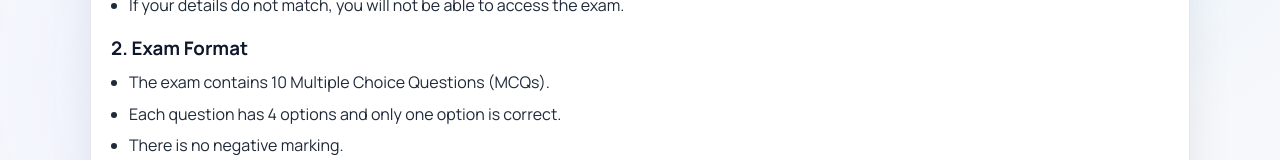
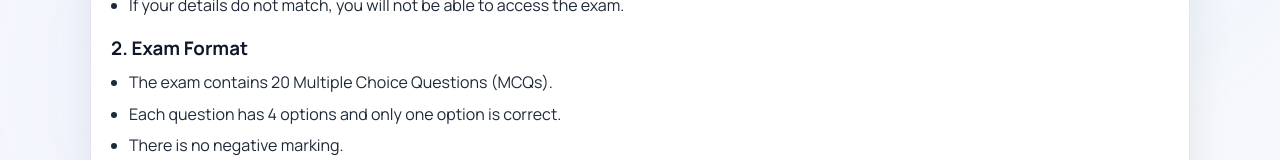
Before and after one commit to qfareapp/exam-platform, a React app in the folder frontend/: page /instructions in a window 1280 px wide. Shown: the part 235-395 px from the top of the page. Built offline with nearby package versions, Linux system fonts and the light colour scheme; no server answers; sample sign-in values are in the browser's storage; the HTML template or start-up script is replaced by a standard one.

Commit message:
Updated InstructionPage

```diff
--- a/frontend/src/pages/InstructionPage.jsx
+++ b/frontend/src/pages/InstructionPage.jsx
@@ -35,7 +35,7 @@ export default function InstructionPage() {
             <InstructionSection
               title="2. Exam Format"
               points={[
-                "The exam contains 10 Multiple Choice Questions (MCQs).",
+                "The exam contains 20 Multiple Choice Questions (MCQs).",
                 "Each question has 4 options and only one option is correct.",
                 "There is no negative marking.",
               ]}
```
